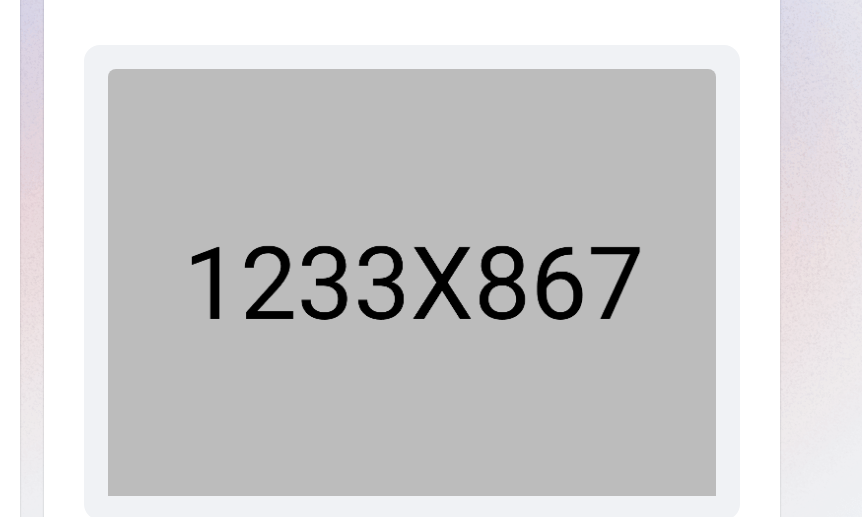
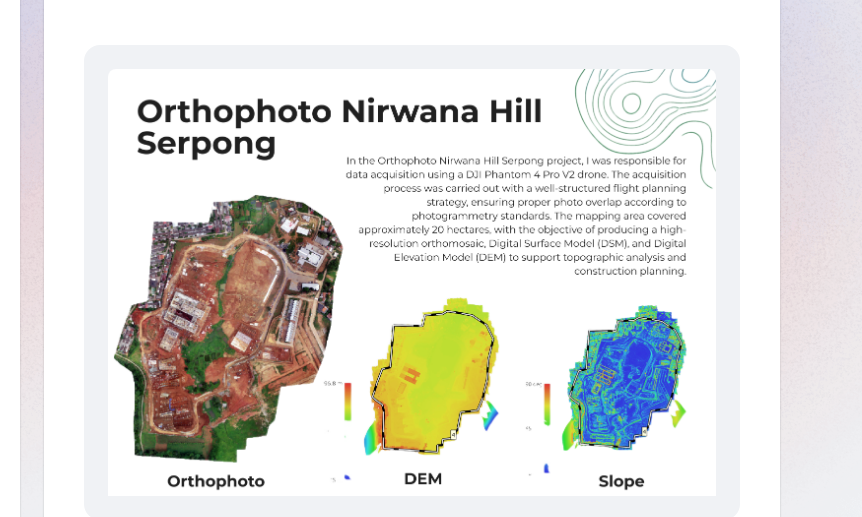
Before and after one commit to muariefahlun123/portfolio-ar, a plain HTML site: page portfolio.html in a window 1280 px wide. Shown: the part 277-794 px from the top of the page, 418-1280 px from the left. Drawn offline with nearby package versions, Linux system fonts and the light colour scheme.

Commit message:
update Project

```diff
--- a/assets/js/script.js
+++ b/assets/js/script.js
@@ -12,7 +12,7 @@ const allProjects = {
     overview: "Ini adalah deskripsi singkat untuk proyek kedua. Ganti dengan overview Anda.",
     img1: "assets/img/projects/project-details-2.png",
     img2: "assets/img/projects/project-details-3.png",
-    mainImageUrl: "assets/img/projects/project-1.png",
+    mainImageUrl: "assets/img/projects/NirwanaHill.png",
 
 
     detailsHtml: `
@@ -475,7 +475,7 @@ const map = L.map("projectsMap", {
     scrollWheelZoom: true,
     minZoom: 2,
     maxZoom: 4.5,
-    layers: [osm],
+    layers: [esriSatellite],
 });
 
   // =================== MARKERS ===================
@@ -496,8 +496,8 @@ if (projectLocations.length > 0) {
 }
 
 const baseMaps = {
+    "Esri Satellite":esriSatellite,
     "OpenStreetMap": osm,
-    "Esri Satellite":esriSatellite,
     "Google Satellite": googleSatellite,
     "Google Street": googleStreet,
 };
--- a/portfolio.html
+++ b/portfolio.html
@@ -224,8 +224,8 @@
                       <div class="col-lg-12">
                         <div class="portfolio-item">
                           <div class="image">
-                            <img src="assets/img/projects/project-1.png" alt="project-1" class="img-fluid w-100">
-                            <a href="assets/img/projects/project-1.png"
+                            <img src="assets/img/projects/NirwanaHill.png" alt="project-1" class="img-fluid w-100">
+                            <a href="assets/img/projects/NirwanaHill.png"
                               class="gallery-popup full-image-preview parent-container">
                               <svg class="icon" xmlns="http://www.w3.org/2000/svg" viewBox="0 0 20 20" fill="none"
                                 stroke="currentColor" stroke-linecap="round" stroke-linejoin="round" stroke-width="1.5">
```
Also changed, not shown: assets/img/projects/NirwanaHill.png (added).
